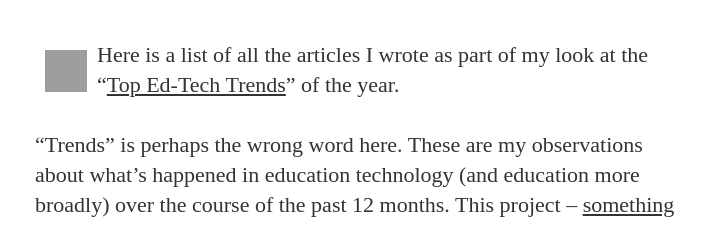
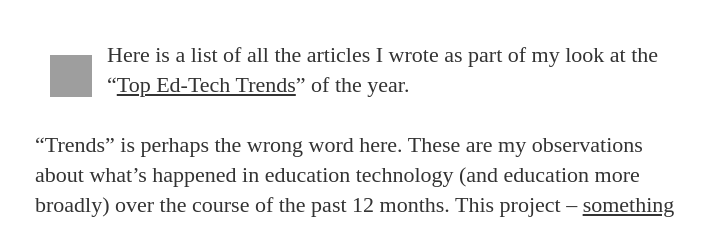
Before and after one commit to HackEducation/2016trends, a Jekyll site: the page built from _posts/2016-12-31-top-ed-tech-trends-2016.html, in a window 1280 px wide. Shown: the part 900-1126 px from the top of the page, without its empty margins (285-990 px from the left). Built offline with Jekyll 4.4.1, drawn with Linux system fonts in a browser that asks for light colours; nearby versions of some CDN libraries; some web fonts are replaced; grey boxes are pictures that could not be loaded.

Commit message:
edit margins

```diff
--- a/_posts/2016-12-31-top-ed-tech-trends-2016.html
+++ b/_posts/2016-12-31-top-ed-tech-trends-2016.html
@@ -6,7 +6,7 @@ tags:
 image: https://s3.amazonaws.com/hackedu/2016-12-31-pigeon.jpg
 imagecredits: https://www.flickr.com/photos/15931082@N08/6035996385
 ---
-<p><img src="https://s3.amazonaws.com/audreywatters/template_writing100.png" height="42" width="42" align="left" style="margin:10px">Here is a list of all the articles I wrote as part of my look at the &#8220;<a href="http://research.hackeducation.com/trends.html">Top Ed-Tech Trends</a>&#8221; of the year. </p>
+<p><img src="https://s3.amazonaws.com/audreywatters/template_writing100.png" height="42" width="42" align="left" style="margin:15px">Here is a list of all the articles I wrote as part of my look at the &#8220;<a href="http://research.hackeducation.com/trends.html">Top Ed-Tech Trends</a>&#8221; of the year. </p>
 
 <p>&#8220;Trends&#8221; is perhaps the wrong word here. These are my observations about what&#8217;s happened in education technology (and education more broadly) over the course of the past 12 months. This project &#8211; <a href="http://hackeducation.com/2016/11/30/top-ed-tech-trends-review">something I&#8217;ve done every year since 2010</a> &#8211; aims to serve as an in-depth analysis of the noteworthy events and products and politics and financing and tries to piece together the narratives and ideologies that drive ed-tech.</p>
 
```
